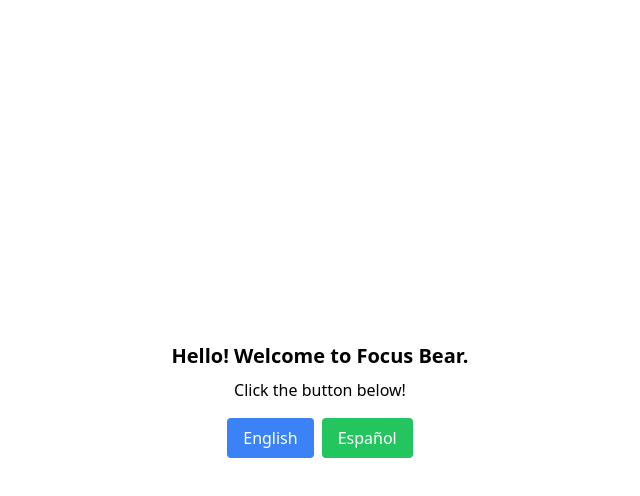
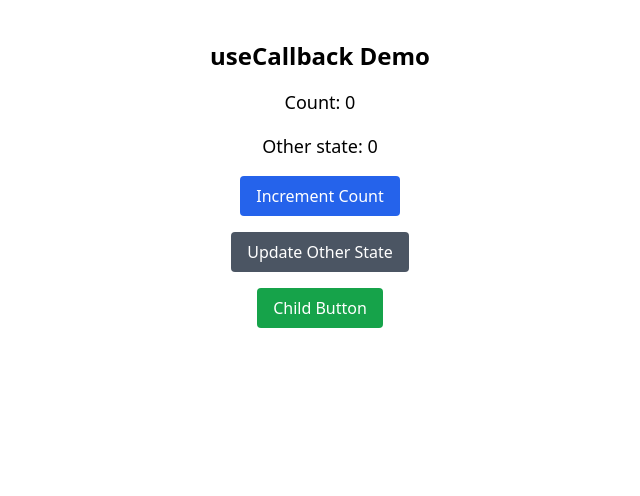
Before and after one commit to aditiagarwal16/aditi.intern-fb, a React (Create React App) app in the folder react-tailwind-setup/: page / in a window 1280 px wide. Shown: the top 496 px of the page, without its empty margins (320-960 px from the left). Built offline with nearby package versions, Linux system fonts and the light colour scheme.

Commit message:
Added issue

```diff
--- a/react-tailwind-setup/src/App.js
+++ b/react-tailwind-setup/src/App.js
@@ -11,15 +11,28 @@
 // export default App;
 
 
+// import React from "react";
+// import Message from "./components/Message";
+
+// function App() {
+//   return (
+//     <div className="h-screen flex items-center justify-center">
+//       <Message />
+//     </div>
+//   );
+// }
+
+// export default App;
+
+
+
+
+
 import React from "react";
-import Message from "./components/Message";
+import UseCallbackDemo from "./UseCallbackDemo";
 
 function App() {
-  return (
-    <div className="h-screen flex items-center justify-center">
-      <Message />
-    </div>
-  );
+  return <UseCallbackDemo />;
 }
 
 export default App;
--- /dev/null
+++ b/react-tailwind-setup/src/UseCallbackDemo.jsx
@@ -0,0 +1,41 @@
+import React, { useState, useCallback } from "react";
+import Child from "./components/Child";
+
+function UseCallbackDemo() {
+  const [count, setCount] = useState(0);
+  const [other, setOther] = useState(0);
+
+  // Without useCallback → function recreates every render
+  // With useCallback → reference stays the same unless "count" changes
+  const handleIncrement = useCallback(() => {
+    console.log("Increment function called");
+    setCount((prev) => prev + 1);
+  }, []);
+
+  return (
+    <div className="flex flex-col items-center gap-4 mt-10">
+      <h1 className="text-2xl font-bold">useCallback Demo</h1>
+
+      <p className="text-lg">Count: {count}</p>
+      <p className="text-lg">Other state: {other}</p>
+
+      <button
+        className="px-4 py-2 bg-blue-600 text-white rounded hover:bg-blue-700"
+        onClick={handleIncrement}
+      >
+        Increment Count
+      </button>
+
+      <button
+        className="px-4 py-2 bg-gray-600 text-white rounded hover:bg-gray-700"
+        onClick={() => setOther((prev) => prev + 1)}
+      >
+        Update Other State
+      </button>
+
+      <Child onClick={handleIncrement} />
+    </div>
+  );
+}
+
+export default UseCallbackDemo;
--- /dev/null
+++ b/react-tailwind-setup/src/components/Child.jsx
@@ -0,0 +1,16 @@
+import React from "react";
+
+function Child({ onClick }) {
+  console.log("Child component rendered");
+
+  return (
+    <button
+      className="px-4 py-2 bg-green-600 text-white rounded hover:bg-green-700"
+      onClick={onClick}
+    >
+      Child Button
+    </button>
+  );
+}
+
+export default React.memo(Child);
```
Also changed, not shown: 1 other file (tests, documents, lock files or other folders).
